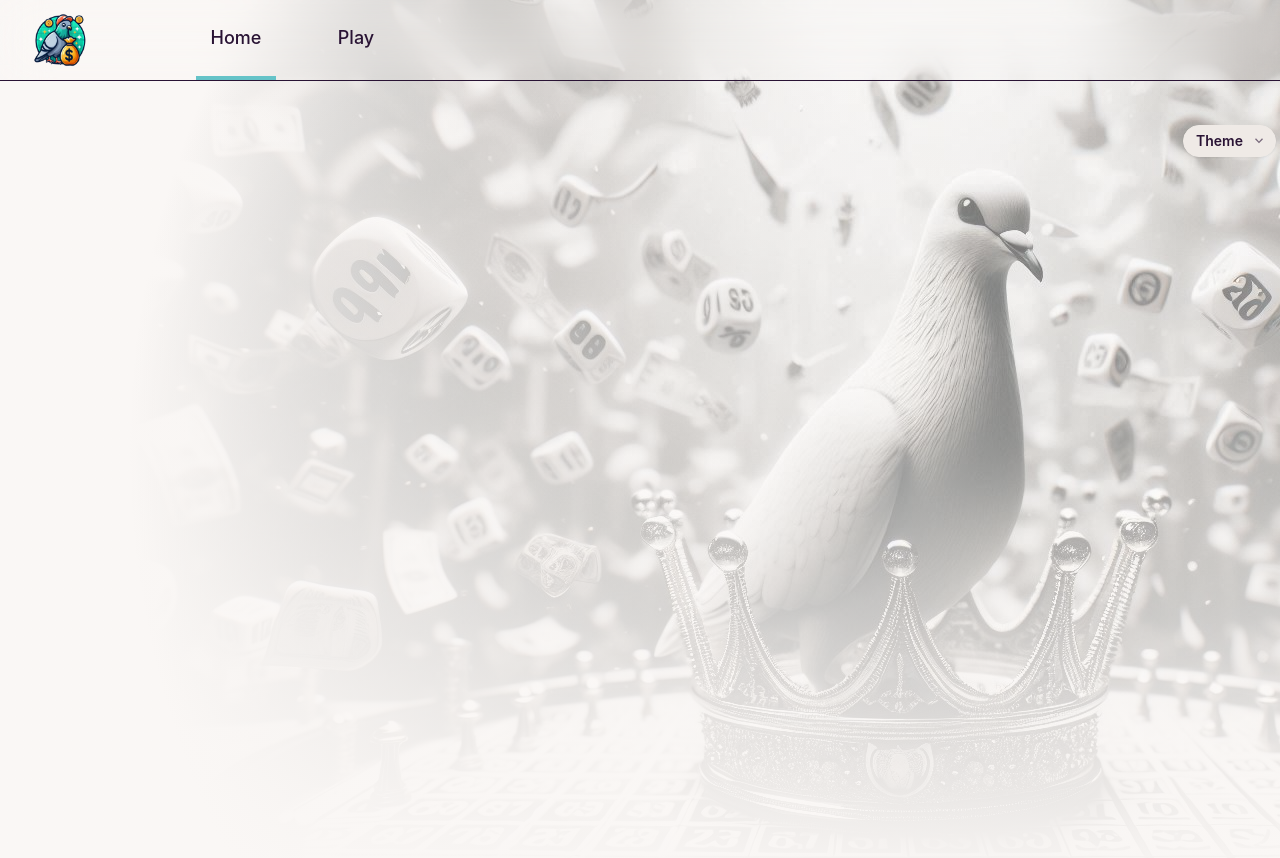
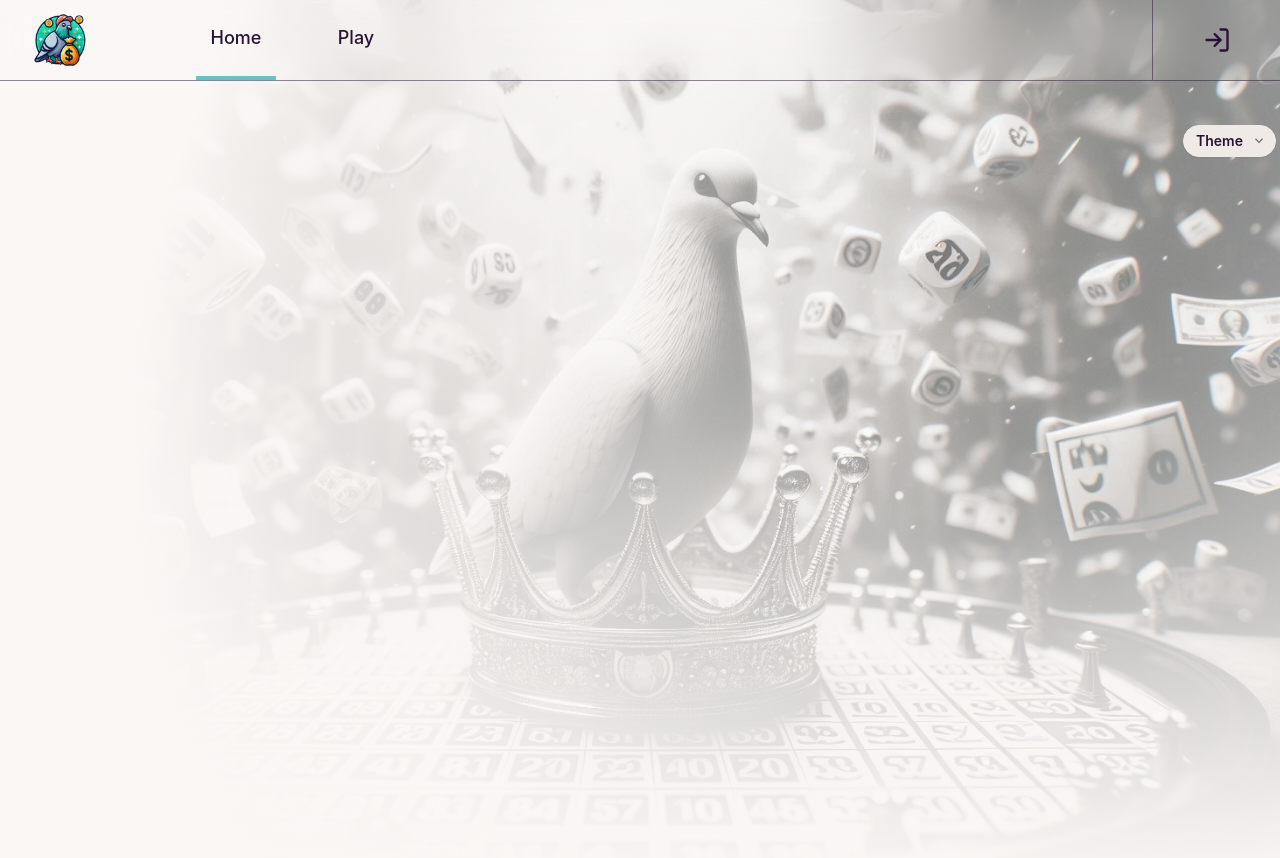
Before and after one commit to IAmVolvic/Dode-Duer-Online, a React (Vite) app in the folder client/: page / in a window 1280 px wide. Shown: the top 858 px of the page. Built offline with nearby package versions, Linux system fonts and the light colour scheme.

Commit message:
Border / Tailwind utils

```diff
--- a/client/package.json
+++ b/client/package.json
@@ -21,6 +21,7 @@
     "react-cookie": "^7.2.2",
     "react-dom": "^18.3.1",
     "react-hot-toast": "^2.4.1",
+    "react-icons": "^5.3.0",
     "react-jwt": "^1.2.2",
     "react-router-dom": "^6.26.0",
     "vite-tsconfig-paths": "^5.0.1"
--- a/client/src/assets/styles/styles.css
+++ b/client/src/assets/styles/styles.css
@@ -17,6 +17,8 @@ body {
 }
 
 .BackgroundVolvic {
+    background-size: cover;
+    background-position: center;
     background-image: url("/src/assets/images/BG1.jpeg");
 }
 
@@ -29,10 +31,6 @@ code {
     monospace;
 }
 
-.navbarVolvic {
-    border-bottom: .05rem solid oklch(var(--bc));
-}
-
 .navButton {
     display: flex;
     justify-content: center;
--- a/client/src/components/navigation/index.tsx
+++ b/client/src/components/navigation/index.tsx
@@ -1,12 +1,15 @@
 // Importing Images
 import Logo from "@assets/images/SiteLogo.png"
-import { NavLink } from "react-router-dom"
+import { Link, NavLink } from "react-router-dom"
+import { FiUser, FiLogIn } from "react-icons/fi";
+import { useAuth } from "@hooks/authentication/useAuthentication";
 
 interface NavigationProps {}
 
 export const TopNavigation = (props: NavigationProps) => {
+    const {isLoggedIn} = useAuth();
 	return (
-        <div className="flex flex-row backdrop-blur-xl backdrop-brightness-100 mb-10 navbarVolvic">
+        <div className="flex flex-row justify-between backdrop-blur-xl backdrop-brightness-100 mb-10 border-b-0.05r border-base-content/50">
 
             <div className="flex flex-row items-center gap-24 px-5">
                 <img className="w-20 h-20 object-contain" src={Logo} alt="Logo" loading="lazy" />
@@ -22,7 +25,17 @@ export const TopNavigation = (props: NavigationProps) => {
                 </div>
             </div>
 
-
+            <div className="flex justify-center items-center w-32 border-l-0.05r border-base-content/50">
+                {isLoggedIn ? (
+                    <Link to="/profile" className="w-full h-full flex justify-center items-center">
+                        <FiUser className="w-7 h-7"/>
+                    </Link>
+                ) : (
+                    <Link to="/login" className="w-full h-full flex justify-center items-center">
+                        <FiLogIn className="w-7 h-7"/>
+                    </Link>
+                )}
+            </div>
         </div>
     )
 }
--- a/client/tailwind.config.js
+++ b/client/tailwind.config.js
@@ -21,6 +21,7 @@ module.exports = {
                 '224': '56rem',
             },
             borderWidth: {
+                '0.05r': '0.05rem',
                 '1.5': '1.5px',
             },
         },
```
Also changed, not shown: 1 other file (tests, documents, lock files or other folders).
